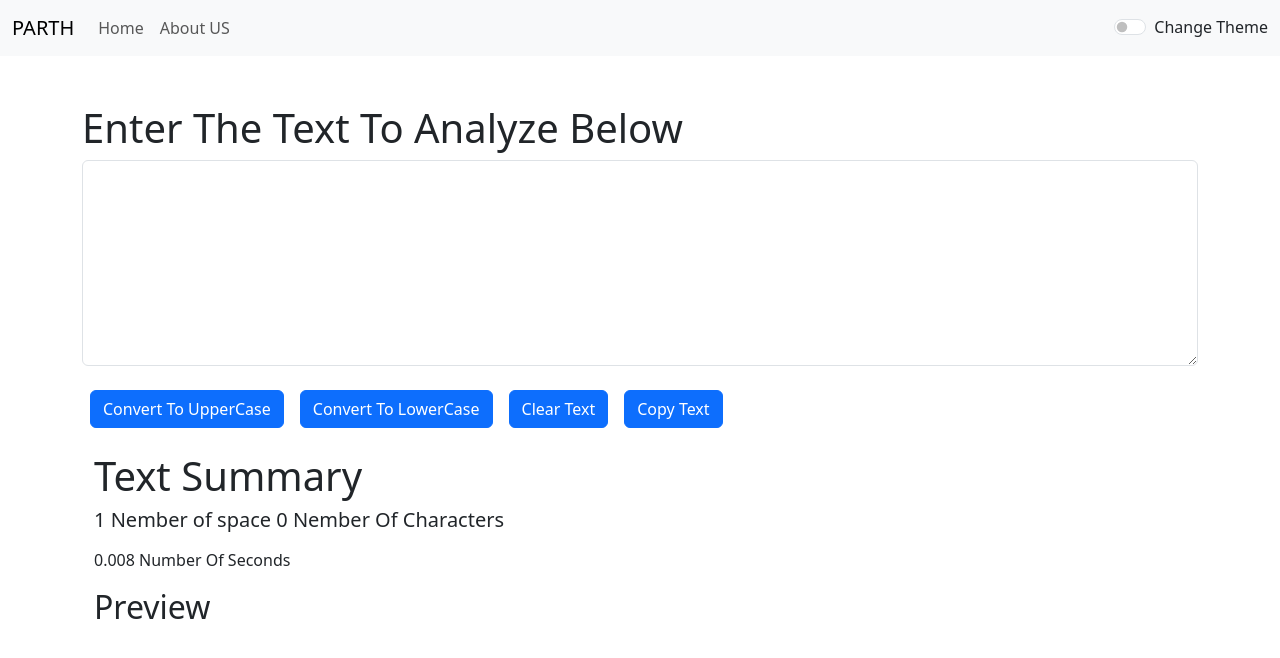
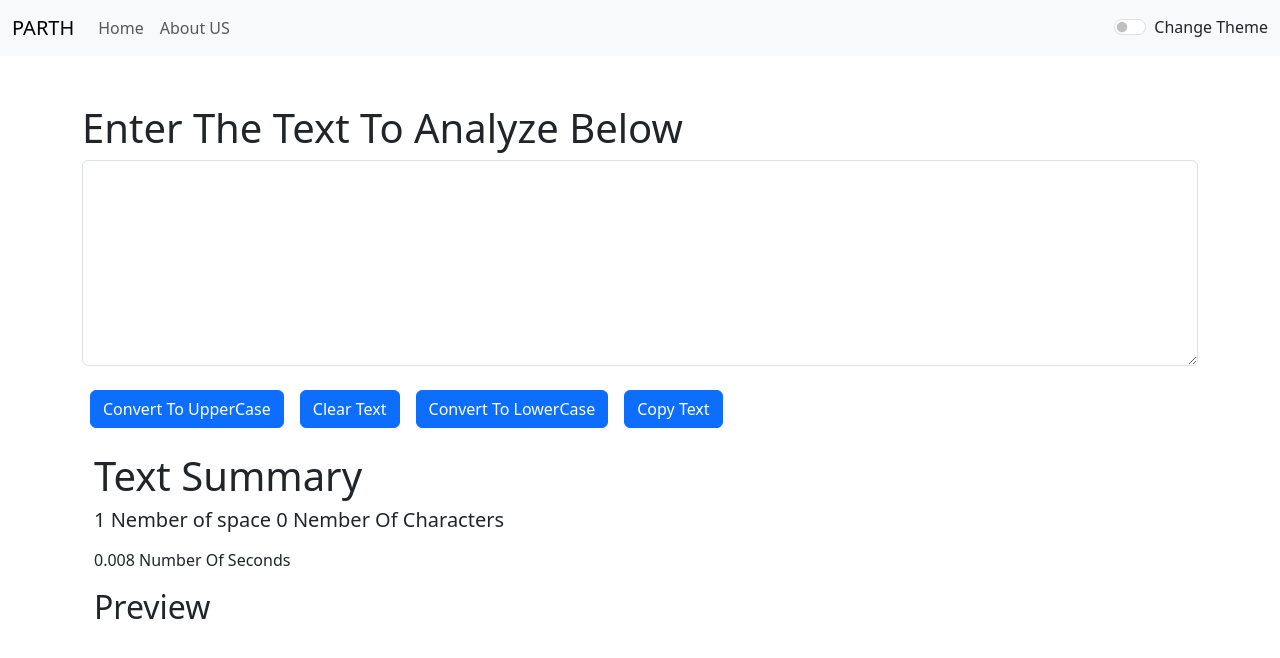
Before and after one commit to PARTHNANDANIYA56/textconvetor, a React (Vite) app: page / in a window 1280 px wide. Shown: the top 658 px of the page. Built offline with nearby package versions, Linux system fonts and the light colour scheme.

Commit message:
Update Form.jsx

```diff
--- a/src/component/Form.jsx
+++ b/src/component/Form.jsx
@@ -54,16 +54,16 @@ export default function Form(props) {
       <button
         type="submit"
         className="btn btn-primary mx-2 my-2"
-        onClick={convertlo}
+        onClick={cleartxt}
       >
-        Convert To LowerCase
+        Clear Text
       </button>
       <button
         type="submit"
         className="btn btn-primary mx-2 my-2"
-        onClick={cleartxt}
+        onClick={convertlo}
       >
-        Clear Text
+        Convert To LowerCase
       </button>
       <button
         type="submit"
```
